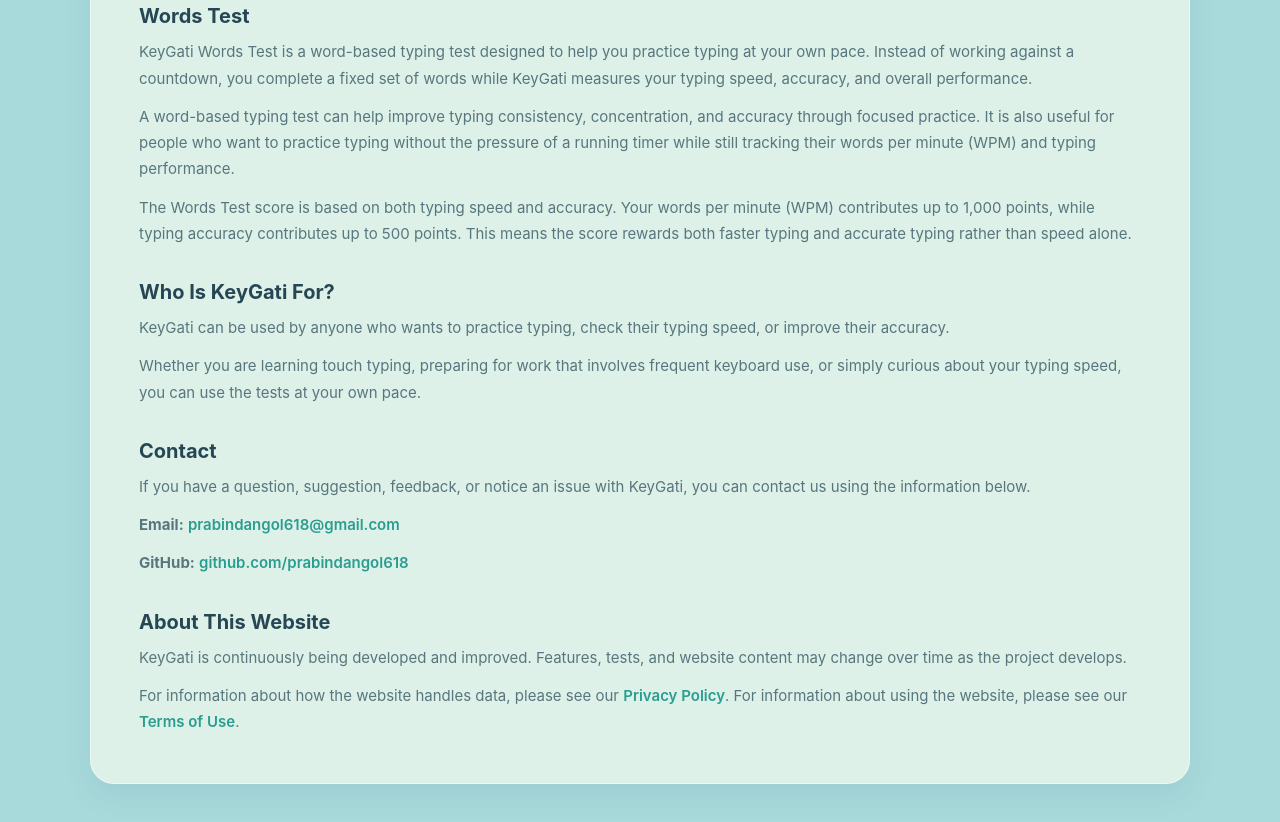
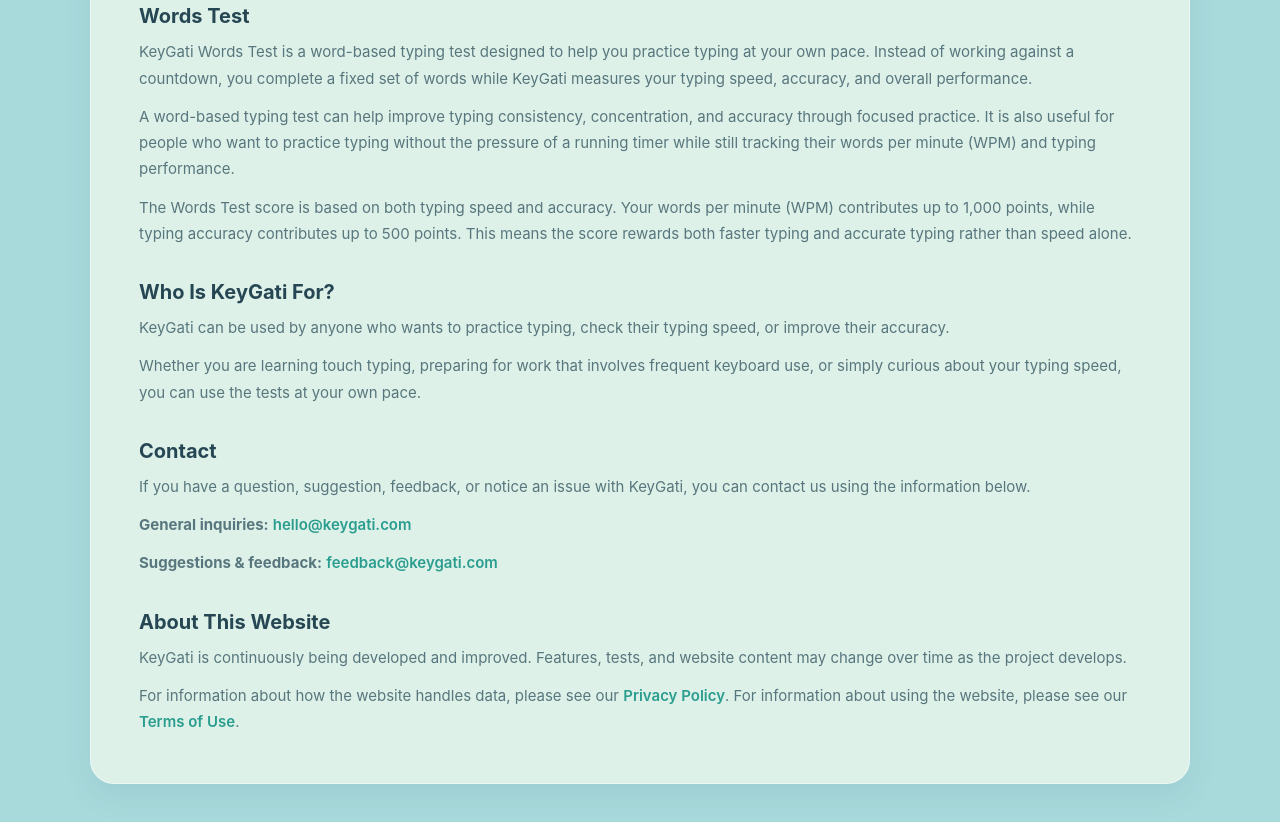
Before and after one commit to ChandanShakya/keygati, a plain HTML site: page about.html in a window 1280 px wide. Shown: the part 1088-1910 px from the top of the page. Drawn offline with Linux system fonts and the light colour scheme.

Commit message:
Update KeyGati contact emails

```diff
--- a/about.html
+++ b/about.html
@@ -289,19 +289,16 @@
             </p>
 
             <p>
-                <strong>Email:</strong>
-                <a href="mailto:prabindangol618@gmail.com">
-                    prabindangol618@gmail.com
+                <strong>General inquiries:</strong>
+                <a href="mailto:hello@keygati.com">
+                    hello@keygati.com
                 </a>
             </p>
 
             <p>
-                <strong>GitHub:</strong>
-                <a
-                    href="https://github.com/prabindangol618"
-                    target="_blank"
-                    rel="noopener noreferrer">
-                    github.com/prabindangol618
+                <strong>Suggestions &amp; feedback:</strong>
+                <a href="mailto:feedback@keygati.com">
+                    feedback@keygati.com
                 </a>
             </p>
 
```
